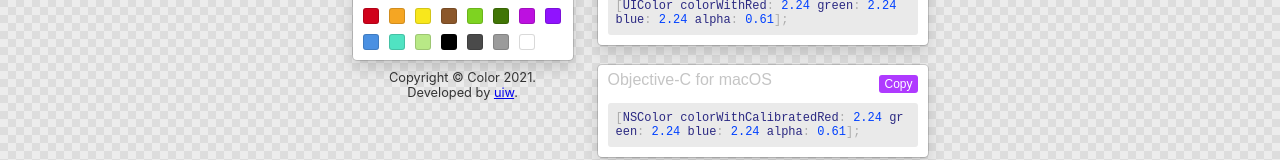
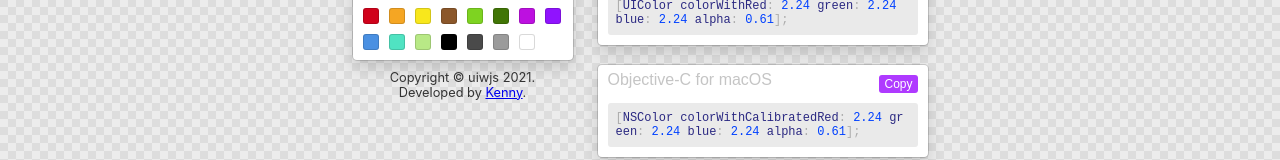
Before and after one commit to uiwjs/ui-color, a React app: page / in a window 1280 px wide. Shown: the part 457-617 px from the top of the page. Built offline with nearby package versions, Linux system fonts and the light colour scheme.

Commit message:
chore: Update website.

```diff
--- a/src/app/App.tsx
+++ b/src/app/App.tsx
@@ -30,8 +30,8 @@ export default function App() {
             onChange={handleColorChange}
           />
           <div className={styles.footer}>
-            <div>Copyright © Color 2021.</div>
-            <div>Developed by <a href="https://github.com/uiwjs" target="__blank">uiw</a>.</div>
+            <div>Copyright © uiwjs 2021.</div>
+            <div>Developed by <a href="https://github.com/uiwjs" target="__blank">Kenny</a>.</div>
           </div>
         </div>
         <div className={styles.code}>
```
